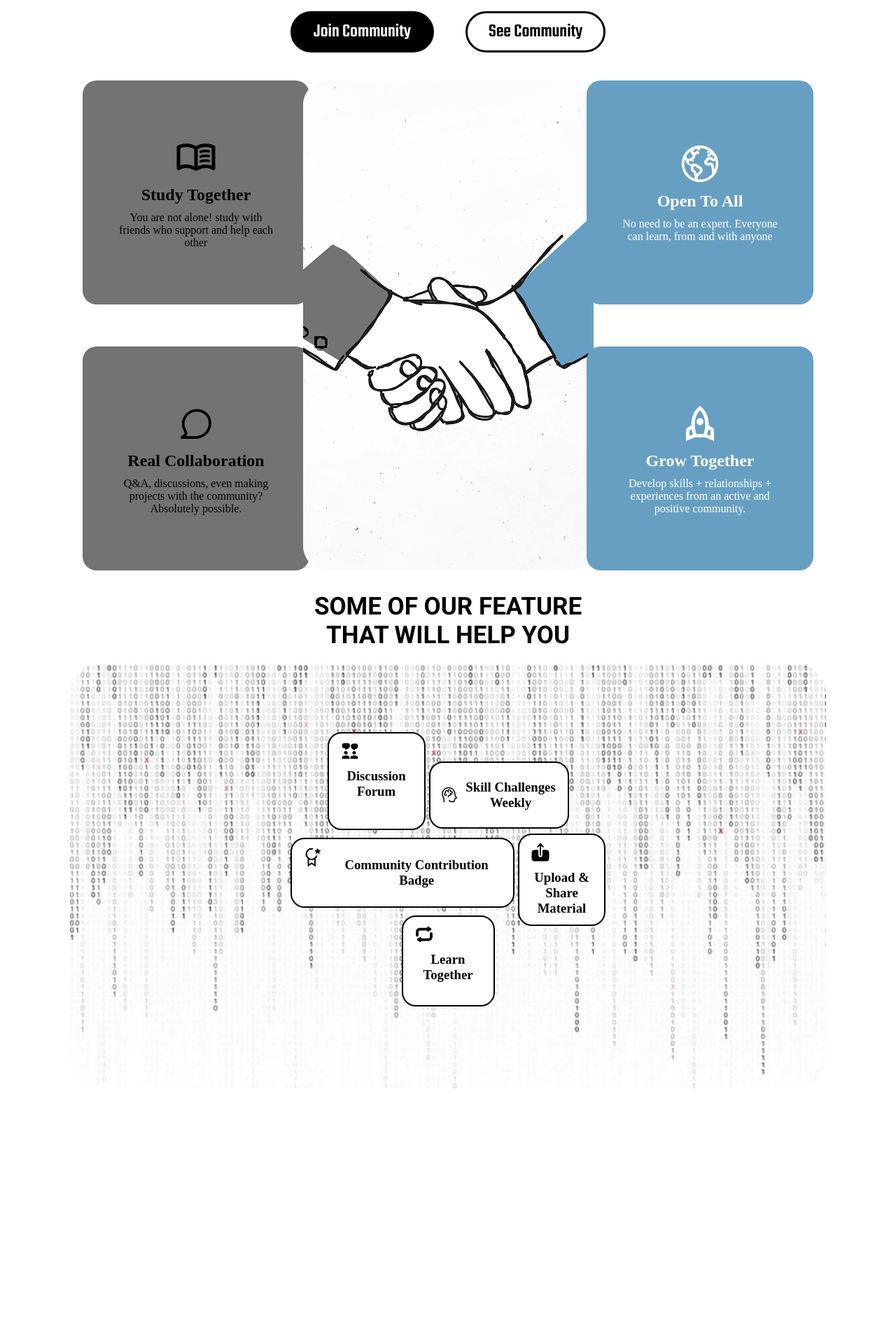
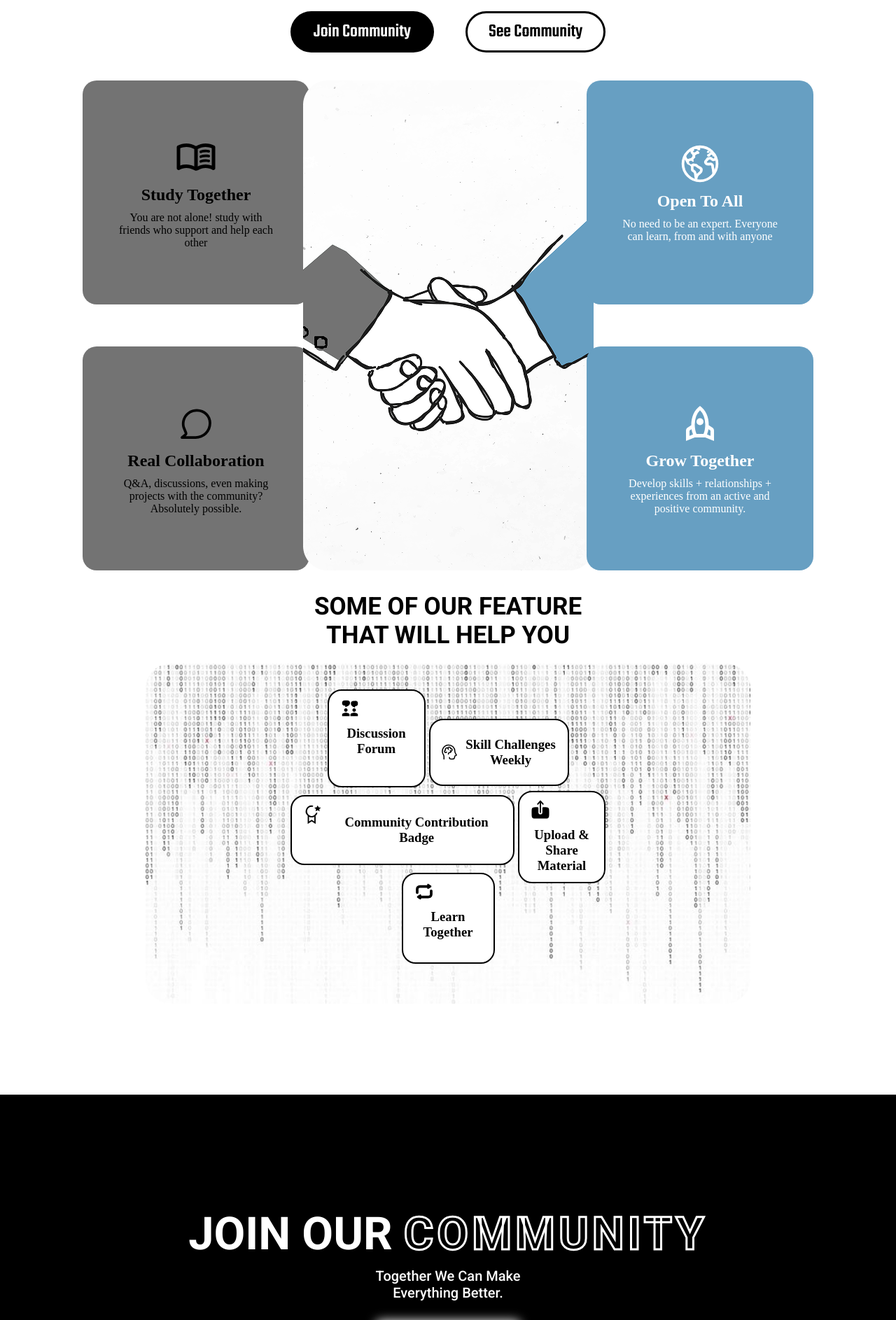
Before and after one commit to rehanaja/bitbelajar, a PHP site: page / in a window 1280 px wide. Shown: the part 874-2760 px from the top of the page at 70% size. Before the commit the page ends 2429 px from the top, so only its background shows below. Run offline with PHP 8.4, Linux system fonts and the light colour scheme.

Commit message:
Tambah join section

```diff
--- a/index.html
+++ b/index.html
@@ -47,7 +47,7 @@
     </header>
 
     <!-- ----------- Hero Seciton ------------- -->
-    <section class="hero" id="hero">
+    <section id="hero">
       <div class="container">
         <div class="background">
           <img src="img/Background.png" alt="" />
@@ -69,7 +69,7 @@
     </section>
 
     <!-- --------------- Why Bitbelajar Section -------------- -->
-    <section class="bitbelajar">
+    <section id="bitbelajar">
       <div class="container">
         <div class="button">
           <a href="login.php">
@@ -187,7 +187,7 @@
     </section>
 
     <!-- --------- Feature Section ---------- -->
-    <section class="feature" id="feature">
+    <section id="feature">
       <div class="container">
         <div class="title">
           <h1>
@@ -301,6 +301,18 @@
       </div>
     </section>
 
+    <!-- --------- Join Section ---------- -->
+    <section id="join">
+      <div class="container">
+        <h1>Join Our <span>Community</span></h1>
+        <p>
+          Together We Can Make <br />
+          Everything Better.
+        </p>
+        <a href="signup.php"> Register Now </a>
+      </div>
+    </section>
+
     <!-- Javascript -->
     <script src="function/script.js"></script>
   </body>
--- a/style.css
+++ b/style.css
@@ -299,24 +301,24 @@
   text-align: center;
 }
 
-.bitbelajar .card-right .card-content svg,
-.bitbelajar .card-right .card-content h2,
-.bitbelajar .card-right .card-content p {
+#bitbelajar .card-right .card-content svg,
+#bitbelajar .card-right .card-content h2,
+#bitbelajar .card-right .card-content p {
   color: var(--text-colot-white);
 }
-.bitbelajar .card-img {
+#bitbelajar .card-img {
   width: 100%;
   display: flex;
   justify-content: center;
 }
 
 /* =============== Feature */
-.feature {
+#feature {
   width: 100%;
   margin: 30px 0px;
 }
 
-.feature .container {
+#feature .container {
   width: 100%;
   display: flex;
   flex-direction: column;
@@ -325,14 +327,14 @@
   gap: 20px;
 }
 
-.feature .title h1 {
+#feature .title h1 {
   font-family: var(--font-family-1);
   font-size: var(--font-size-h1);
   text-transform: uppercase;
   text-align: center;
 }
 
-.feature .content-feature {
+#feature .content-feature {
   width: 100%;
   display: flex;
   flex-direction: column;
@@ -340,17 +342,17 @@
   position: relative;
 }
 
-.feature .content-feature img {
-  width: 100%;
+#feature .content-feature img {
+  width: 80%;
 }
-.feature .content-card {
+#feature .content-card {
   position: absolute;
   left: 50%;
   top: 50%;
   transform: translate(-50%, -50%);
 }
 
-.feature .content-card ul {
+#feature .content-card ul {
   display: flex;
   justify-content: center;
   align-items: center;
@@ -359,7 +361,7 @@
   flex-wrap: wrap;
 }
 
-.feature .content-card .card {
+#feature .content-card .card {
   list-style: none;
   text-align: center;
   background-color: #fff;
@@ -371,12 +373,12 @@
   border: 2px solid #000;
 }
 
-.feature .content-card .forum {
+#feature .content-card .forum {
   width: 140px;
   height: 140px;
 }
 
-.feature .content-card .skill {
+#feature .content-card .skill {
   display: flex;
   flex-direction: row;
   align-items: center;
@@ -385,7 +387,7 @@
   transform: translateY(20px);
 }
 
-.feature .content-card .badge {
+#feature .content-card .badge {
   display: flex;
   flex-direction: row;
   width: 320px;
@@ -393,17 +395,72 @@
   transform: translateY(-10px);
 }
 
-.feature .content-card .badge h3 {
+#feature .content-card .badge h3 {
   margin: auto;
 }
 
-.feature .content-card .share {
+#feature .content-card .share {
   width: 125px;
   height: 132px;
 }
 
-.feature .content-card .learn {
+#feature .content-card .learn {
   width: 133px;
   height: 130px;
   transform: translateY(-20px);
 }
+
+/* =============== Join Section */
+#join {
+  width: 100%;
+  height: 720px;
+  display: flex;
+  justify-content: center;
+  align-items: center;
+}
+
+#join .container {
+  width: 100%;
+  height: 550px;
+  display: flex;
+  flex-direction: column;
+  justify-content: center;
+  align-items: center;
+  background-color: var(--secondary-color);
+  color: #fff;
+}
+
+#join .container h1 {
+  font-family: var(--font-family-1);
+  font-size: 65px;
+  font-weight: 700;
+  text-transform: uppercase;
+}
+
+#join .container h1 span {
+  color: transparent;
+  -webkit-text-stroke: 3px #fff;
+  letter-spacing: 5px;
+}
+
+#join .container p {
+  font-family: var(--font-family-1);
+  font-size: var(--font-size-h3);
+  font-weight: 500;
+  text-align: center;
+  margin: 10px 0px;
+}
+
+#join .container a {
+  background-color: #fff;
+  border-radius: 5px;
+  padding: 10px 30px;
+  font-family: var(--font-family-1);
+  font-size: var(--font-size-h3);
+  text-decoration: none;
+  color: var(--secondary-color);
+  font-weight: 500;
+  margin: 20px;
+  text-transform: uppercase;
+  box-shadow: 0px 0px 15px 2px rgb(255, 255, 255);
+}
```
Also changed, not shown: other parts of style.css (+24 -22 lines).
